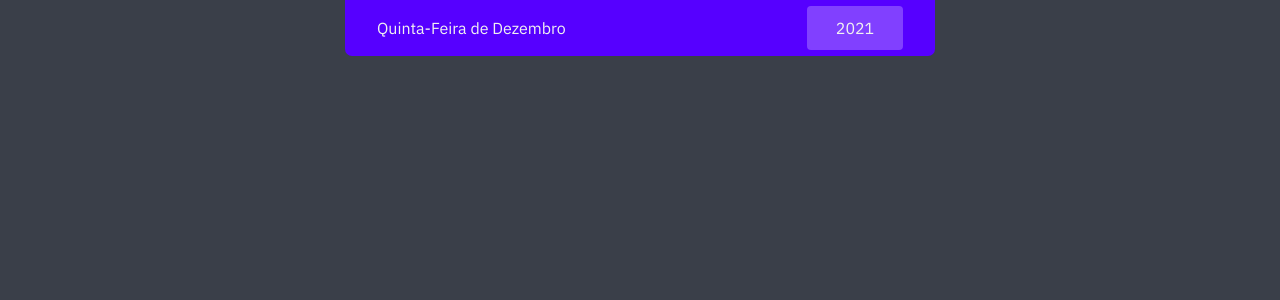
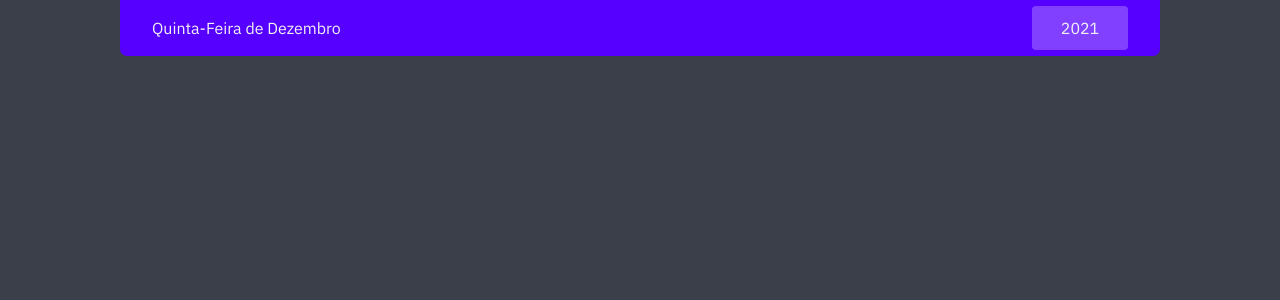
Before and after one commit to alangabrielbs/todo-list, a Next.js app: page /todo/1 in a window 1280 px wide. Shown: the top 300 px of the page. Built offline with nearby package versions, Linux system fonts and the light colour scheme.

Commit message:
#fix - size in Desktop

```diff
--- a/src/components/Date/date.module.css
+++ b/src/components/Date/date.module.css
@@ -6,7 +6,7 @@
 
   height: 7vh;
   width: 100%;
-  max-width: 590px;
+  max-width: 1040px;
 
   background: #5600ff;
 
--- a/src/components/Layout/layout.module.css
+++ b/src/components/Layout/layout.module.css
@@ -1,6 +1,6 @@
 .Wrapper {
   width: 100%;
-  max-width: 632px;
+  max-width: 1080px;
   height: 100%;
 
   margin: 0 auto;
--- a/src/components/List/list.module.css
+++ b/src/components/List/list.module.css
@@ -7,13 +7,13 @@
 
   background-color: #00000020;
 
-  padding: 1rem;
+  padding: 1rem 2%;
   margin-top: 1rem;
 
   transition: border 0.2s linear;
 
   display: grid;
-  grid-template-columns: 90% 10%;
+  grid-template-columns: 94% 5%;
   grid-template-rows: auto;
   align-items: center;
   gap: 1rem;
```
